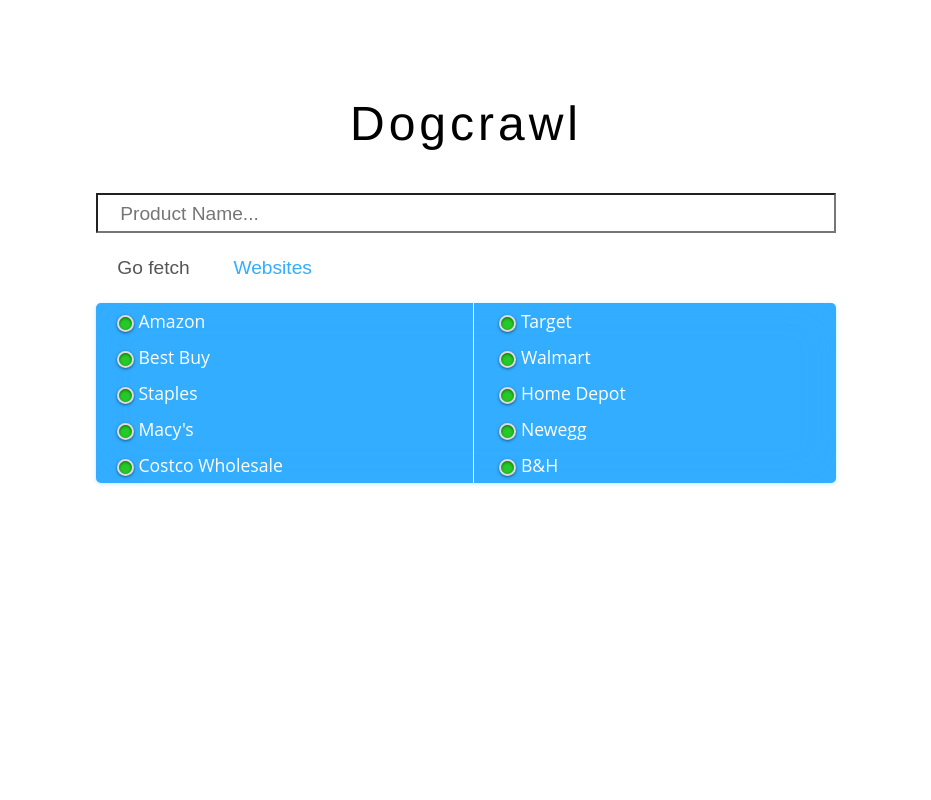
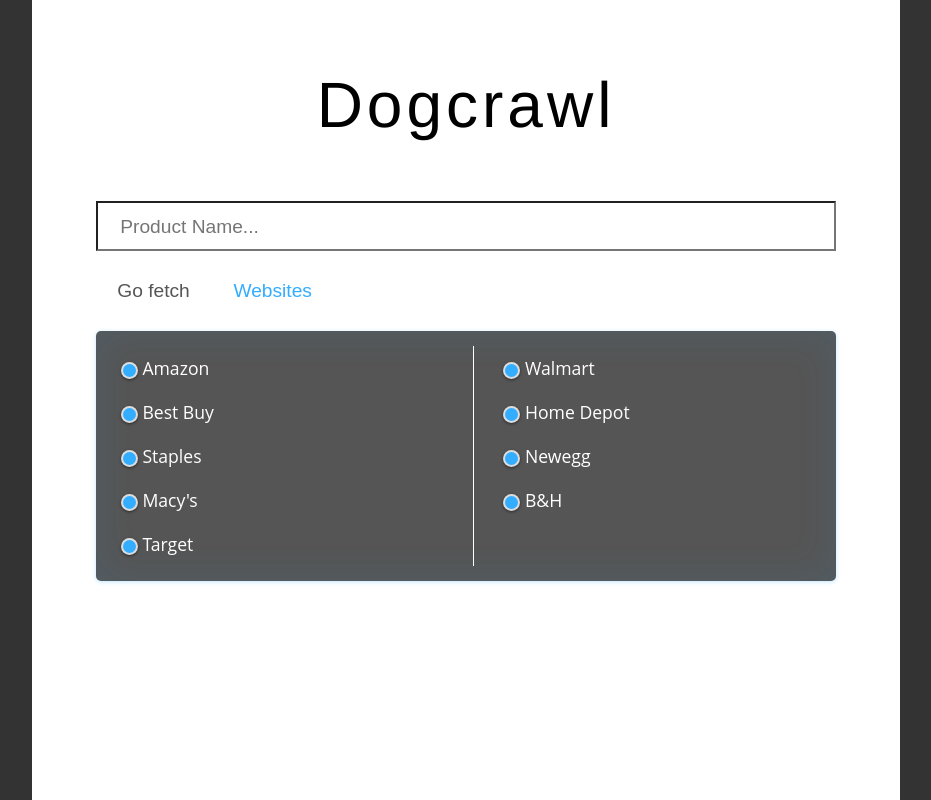
Before and after one commit to JacobCorey94/ProjectDog, a plain HTML site: page Website/index.html in a window 1280 px wide. Both pictures are taken after a click on the button "Websites". Shown: the whole page, without its empty margins (174-1105 px from the left). Drawn offline with nearby package versions, Linux system fonts and the light colour scheme.

Commit message:
Updated website

```diff
--- a/Website/css/main.css
+++ b/Website/css/main.css
@@ -4,6 +4,7 @@
 
 body {
   font-family: 'Open Sans', sans-serif;
+  background-color: #333;
 }
 
 #wrapper {
@@ -16,14 +17,18 @@
   text-decoration: none;
 }
 
+#wrapper{
+  background-color: #fff;
+  height: 100%;
+}
 
 /****************************************
 HEADING
 ****************************************/
 
 header {
-  margin: 100px 0 50px 0;
-  padding: 5px 0 0 0;
+  padding: 80px 0 50px 0;
+  margin: 0 0 20px 0;
   width: 100%;
 }
 
@@ -35,7 +40,7 @@
 h1 {
   font-family: 'Helvetica', sans-serif;
   margin: 0;
-  font-size: 3em;
+  font-size: 4em;
   font-weight: normal;
   line-height: 0.8em;
   letter-spacing: 4px;
@@ -84,7 +89,7 @@
   width: 100%;
   font-size: 1.2em;
   display: inline-block;
-  height: 5%;
+  height: 50px;
   box-shadow: 0px 0px 0px rgba(0, 0, 0, .1);
 }
 
@@ -98,7 +103,7 @@
   display: inline-block;
   min-width: 100px;
   width: 15%;
-  height: 5%;
+  height: 50px;
   border: none;
   text-align: center;
   text-decoration: none;
@@ -124,11 +129,11 @@
   font-size: 1.1em;
   list-style: none;
   border-radius: 5px;
-  background-color: #33adff;
+  background-color: #555;
   box-shadow:
         0 1px 4px rgba(51, 173, 255, 0.3),
         0 0 40px rgba(51, 173, 255, 0.1) inset;
-  padding-left: 2%;
+  padding: 2% 0 2% 2%;
   margin: 0;
 
   -webkit-column-count: 2;
@@ -142,13 +147,11 @@
   -webkit-column-rule: 1px solid #fff; /* Chrome, Safari, Opera */
   -moz-column-rule: 1px solid #fff; /* Firefox */
   column-rule: 1px solid #fff;
-
 }
 
 #website-list li{
-  padding: 6px;
+  padding: 10px;
 }
-
 
 input[type=checkbox] {
 	visibility: hidden;
@@ -174,12 +177,11 @@
 	top: 2px;
 	left: 2px;
 	z-index: 1;
-	background: #333;
-	box-shadow:inset 0px 1px 3px rgba(0,0,0,0.5);
+	background: #900;
 }
 
 .checkboxFour input[type=checkbox]:checked + label {
-	background: #26ca28;
+	background: #33adff;
 }
 
 
--- a/Website/css/responsive.css
+++ b/Website/css/responsive.css
@@ -1,6 +1,7 @@
 @media screen and (max-width: 480px) {
   header {
-    margin: 40px auto 40px auto;
+    margin: auto;
+    padding: 40px 0 40px 0;
     width: 100%;
   }
   #logo h1 {
--- a/Website/index.html
+++ b/Website/index.html
@@ -5,8 +5,10 @@
     <link rel="stylesheet" href="css/main.css">
     <link rel="stylesheet" href="css/responsive.css">
     <meta name="viewport" content="width=device-width, initial-scale=1.0">
+    <script src="https://ajax.googleapis.com/ajax/libs/jquery/3.2.0/jquery.min.js" ></script>
   </head>
   <body>
+    <div id="wrapper">
     <header>
       <div id="logo">
         <h1><a href="index.html">Dogcrawl</a></h1>
@@ -17,14 +19,14 @@
         </ul>
       </nav>
     </header>
-    <div id="wrapper">
-      <section id="search">
-        <input type="text" placeholder="Product Name..." id="search_bar">
+      <section>
+        <form id="search-field" onsubmit="search(event)">
+          <input type="text" placeholder="Product Name..." id="search_bar">
+        </form>
         <button class="button" id="goFetch">Go fetch</button>
         <button class="button" id="websites">Websites</button>
         <ul id="website-list">
           <li>
-<!--            <input type="checkbox" class="roundedCheck" value="None" checked/>-->
             <div class="checkboxFour">
                 <input type="checkbox" id="c1" value="1"  name="" checked/>
                 <label for="c1"></label>
@@ -51,13 +53,6 @@
                 <label for="c4"></label>
             </div>
             <a href="http://www.macys.com">Macy's</a>
-          </li>
-          <li>
-            <div class="checkboxFour">
-                <input type="checkbox" id="c5" value="1" name="" checked/>
-                <label for="c5"></label>
-            </div>
-            <a href="http://www.costco.com">Costco Wholesale</a>
           </li>
           <li>
             <div class="checkboxFour">
--- a/Website/js/search.js
+++ b/Website/js/search.js
@@ -1,12 +1,42 @@
-document.getElementById("websites").addEventListener("click", displayWebsites);
-
 function displayWebsites() {
-  if(document.getElementById("website-list").style.display == "block" ){
+  if (document.getElementById("website-list").style.display === "block") {
     document.getElementById("websites").style.color = "#555";
     document.getElementById("website-list").style.display = "none";
   } else {
     document.getElementById("websites").style.color = "#33adff";
     document.getElementById("website-list").style.display = "block";
   }
+}
 
+function simplify_input(string_array) {
+  for (var i = 0; i < string_array.length; i++) {
+    string_array[i] = string_array[i].replace('\'', '');
+    string_array[i] = string_array[i].replace(' ', '');
+    string_array[i] = string_array[i].toLowerCase();
+  }
+  return string_array;
 }
+
+function search(e) {
+  e.preventDefault();
+  var search_term = '\"';
+  search_term += document.getElementById("search-field").elements[0].value
+  search_term += '\"';
+  var list_elements = document.getElementById("website-list").getElementsByTagName("li"),
+    checked_websites = [];
+
+//See which websites are checked
+  var j = 0;
+  for (var i = 0; i < list_elements.length; i++) {
+    if(list_elements[i].getElementsByTagName("input")[0].checked === true){
+      checked_websites[j++] = list_elements[i].getElementsByTagName("a")[0].text;
+    }
+  }
+  console.log(checked_websites); //used for error checking, delete later
+  checked_websites = simplify_input(checked_websites);
+  console.log(checked_websites); //used for error checking, delete later
+  console.log(search_term); //used for error checking, delete later
+}
+
+document.getElementById("websites").addEventListener("click", displayWebsites);
+document.getElementById("goFetch").addEventListener("click", search);
```
Also changed, not shown: Website/todo.txt, Website/website_masterlist.txt.
